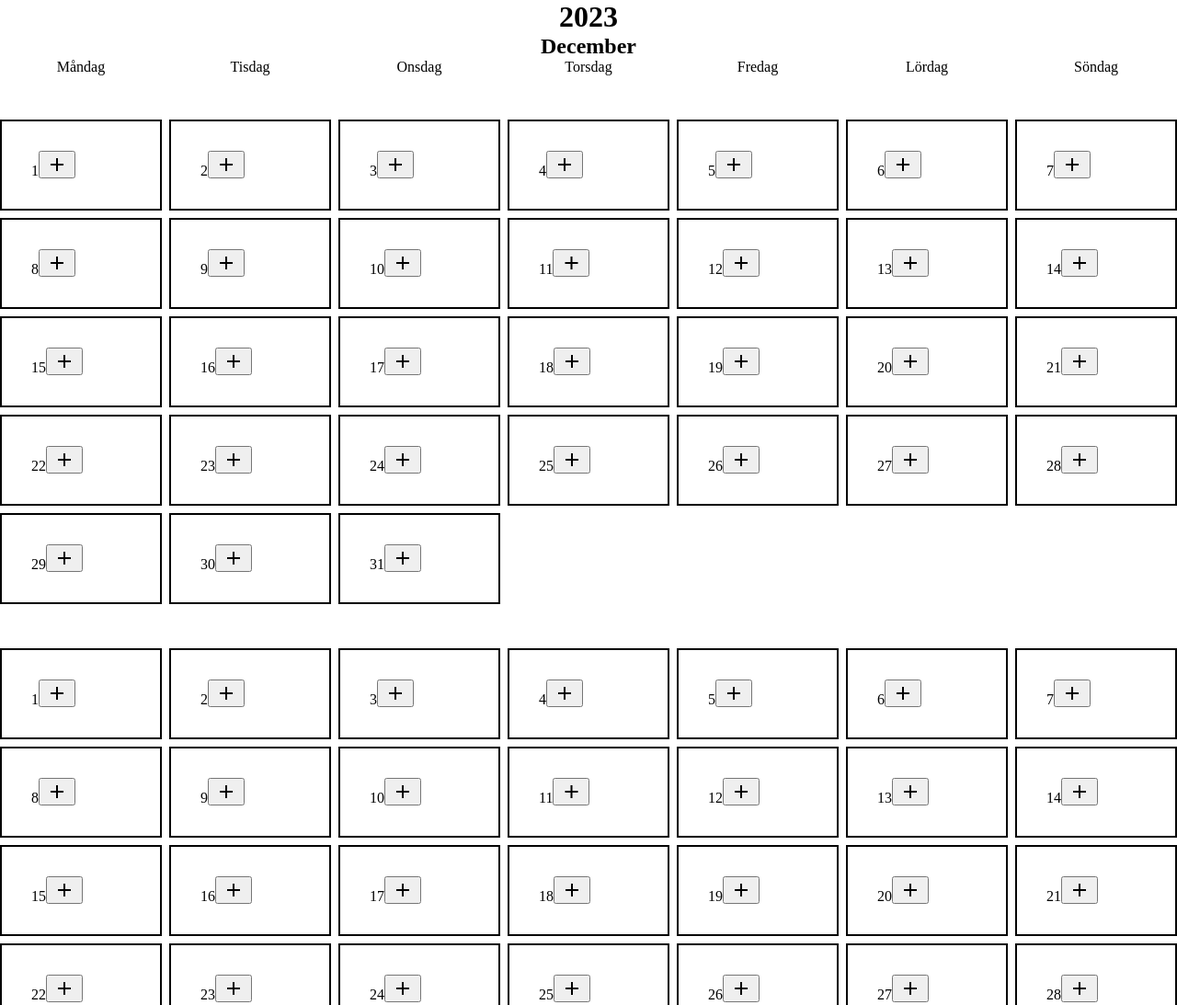
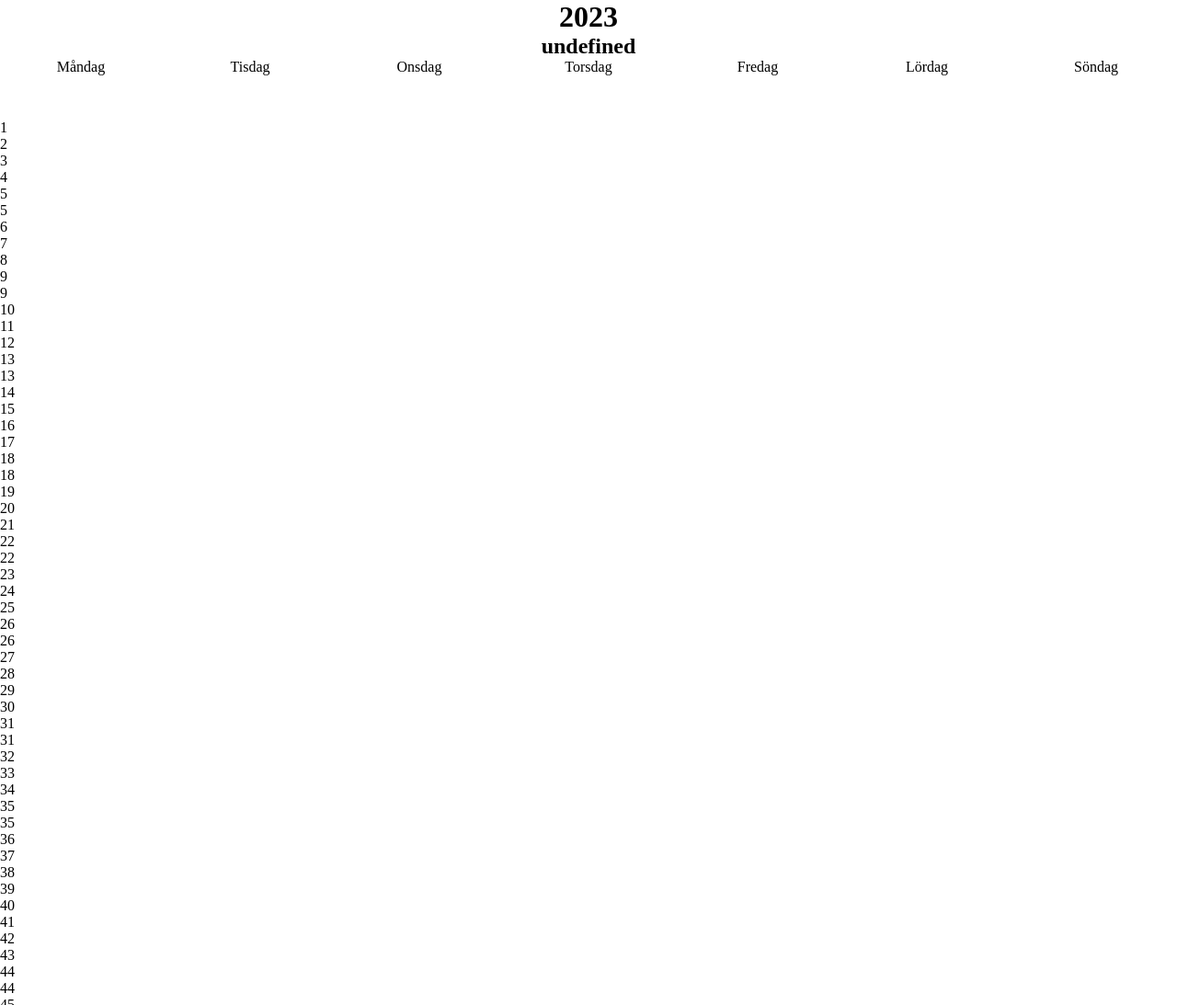
Before and after one commit to Hollgy/Calendar---Magic-Vikings, a website with bundled scripts: page index.html in a window 1280 px wide. Shown: the top 1093 px of the page at 92% size. Built offline with nearby package versions, Linux system fonts and the light colour scheme.

Commit message:
jobbat med funktion som skriver ut veckonummer, den skriver nu ut alla veckor för alla månader för alla år som ligger med i årsArrayen. Lekte runt lite med en funktion för att toggla synligheten på månaderna då det hade att göra med vilka veckor som syns och inte. blev inte färdig

```diff
--- a/src/dom.js
+++ b/src/dom.js
@@ -1,51 +1,15 @@
 import moment from './moment.js'
 
+moment.locale('sv')
 
 const calendar = {
     year: document.querySelector('.header__year'),
     month: document.querySelector('.header__month'),
     days: document.querySelector('.calendar__days'),
-    weekNumber: document.querySelector('.aside__weeks')
+    weekNumber: document.querySelector('.calendar__weeks')
 }
 
-const testArray = [
-    {
-        month: 'Januari'
-    },
-    {
-        month: 'Februari'
-    },
-    {
-        month: 'Mars'
-    },
-    {
-        month: 'April'
-    },
-    {
-        month: 'Maj'
-    },
-    {
-        month: 'Juni'
-    },
-    {
-        month: 'Juli'
-    },
-    {
-        month: 'Augusti'
-    },
-    {
-        month: 'September'
-    },
-    {
-        month: 'Oktober'
-    },
-    {
-        month: 'November'
-    },
-    {
-        month: 'December'
-    }
-]
+const testArray = []
 
 
 console.log('yolo', moment())
@@ -54,48 +18,89 @@ console.log(x)
 console.log(moment().startOf('day').fromNow())
 console.log(moment("2023-02", "YYYY-MM").daysInMonth())
 console.log(moment("2023-01", "YYYY-MM").daysInMonth())
+console.log(moment()._locale._months)
+console.log(moment("2023-01").format('WW'))
+console.log(moment().month())
+console.log(moment("2023-03-13").weekday())
+console.log(moment("2023-3-1").week())
+console.log(moment("2023-3-31").week())
+
+
 
 
 
 // Vi behöver en  funktion som 'lägger ut' rätt antal dagar för varje månad beroende på vilka värden vi stoppar i våra variabler.
 
-let year = 2023
-let month = 1
 function renderCalendar() {
 
-    for (let index = 0; index <= 11; index++) {
-        let daysInMonth = moment(`${year}-${month}`, `YYYY-MM`).daysInMonth()
-        testArray[index].days = daysInMonth
-        month++
+    for (let year = 2018; year <= 2028; year++) {
+        let yearObject = {}
+        yearObject.year = year
+        yearObject.months = []
+        let monthCounter = 1
+
+        for (let index = 0; index < 12; index++) {
+            let monthObject = {}
+            let month = moment()._locale._months[index]
+            let daysInMonth = moment(`${year}-${monthCounter}`, `YYYY-MM`).daysInMonth()
+            monthObject.month = month
+            monthObject.days = daysInMonth
+            monthObject.index = index + 1
+            yearObject.months.push(monthObject)
+            monthCounter++
+        }
+        testArray.push(yearObject)
+    }
+
+}
+renderCalendar()
+console.log(testArray);
+
+
+function writeWeekNumber(year, month, daysInMonth) {
+
+    let weekNumber = 0
+    for (let index = 1; index <= daysInMonth; index++) {
+        let date = moment(`${year}-${month}-${index}`)
+
+        // Kollar om det har blivit en ny vecka och lägger isf till en div med veckonumret
+        if (date.format('W') != weekNumber) {
+            console.log(`Nu är det veckonummer ${date.format('W')}`);
+            weekNumber = date.format('W')
+            let newWeek = document.createElement('div')
+            newWeek.innerText = weekNumber
+            calendar.weekNumber.append(newWeek)
+        }
     }
 }
-renderCalendar()
-testArray.forEach(element => {
-    console.log(`${element.month} har ${element.days} dagar`);
-})
-
-// function checkIfToday() {
-//     dagArray.forEach(element => {
-//         const dateFormatted = format(element, 'dd/MM/yyyy')
-//         let day = dateFormatted.slice(0, 1)
-//         let month = dateFormatted.slice(3, 4)
-//         let year = dateFormatted.slice(6, 9)
-//         if (isToday(new Date(year, month, day)) == true) {
-//         }
-//     });
-// }
-
-// isToday(new Date(2023, 2, 10))
 
 
-for (let element of testArray) {
+// Tar bort hidden-klassen om året matchar parametern year och månaden har samma index som månaden har i månadsarrayen (plus ett eftersom månadsarrayen börjar på 0).
+
+// Jämföra ett inkommande year- och månads-värde med ett års- och månadsobjekt och ta bort hidden på den som matchar.
+function toggleMonthVisibility(year, month) {
+    let targetMonth = document.querySelector(`#y${year}-${month.index}`)
+    console.log(targetMonth);
+    // if (moment().year() == year && moment().month() == (month.index + 1)) {
+    console.log('Månaden är: ' + month + ' år: ' + year);
+    // targetMonth.classList.remove('hidden')
     calendar.year.innerText = year
-    calendar.month.innerText = element.month
+    calendar.month.innerText = month.month
+}
+
+
+function createMonth(year, month) {
     const monthWrapper = document.createElement('div')
-    monthWrapper.classList.add('month')
+    monthWrapper.classList.add('month', 'hidden')
+    monthWrapper.setAttribute('id', `y${year}-${month.index}`)
+    toggleMonthVisibility(2023, 3)
+    console.log(year);
+    console.log(month.index);
+    console.log(month.days);
+    writeWeekNumber(year, month.index, month.days)
 
-    for (let index = 1; index <= element.days; index++) {
-        // Använd funktion från date.fns för att kontrollera vilken vecka det är för att bestämma vilken siffra som ska skrivas ut i aside.
+
+    for (let index = 1; index <= month.days; index++) {
 
         // Skapar div med datum
         let newDay = document.createElement('div')
@@ -108,22 +113,29 @@ for (let element of testArray) {
         showAddInfoModalBtn.innerHTML = `<span class="material-symbols-outlined">
         add
         </span>`
-        showAddInfoModalBtn.title =  'Lägg till aktivitet'
+        showAddInfoModalBtn.title = 'Lägg till aktivitet'
         showAddInfoModalBtn.id = index
 
         showAddInfoModalBtn.addEventListener('click', () => {
 
             modal.innerHTML = ''
-
-            addNewOrEditInfoToDay(newDay, element.month, index)
+            addNewOrEditInfoToDay(newDay, element.months[index], index)
         })
 
         newDay.append(showAddInfoModalBtn)
-
         monthWrapper.append(newDay)
     }
+    // }
     calendar.days.append(monthWrapper)
 }
+
+
+testArray.forEach(yearObject => {
+    yearObject.months.forEach(month => {
+        createMonth(yearObject.year, month)
+    })
+})
+
 
 const modal = document.querySelector('.modal')
 const overlay = document.querySelector('.overlay')
--- a/styles/style.css
+++ b/styles/style.css
@@ -22,10 +22,13 @@
     background-color: #f1f1f1;
 }
 
-.hidden {
-    display: none;
-    visibility: hidden;
+.month {
+    display: grid;
+    grid-template-columns: repeat(7, 1fr);
+    gap: 0.5em;
+    margin-bottom: 3em;
 }
+
 
 header {
     text-align: center;
@@ -47,9 +50,7 @@ header {
     border: 2px solid black;
 }
 
-.month {
-    display: grid;
-    grid-template-columns: repeat(7, 1fr);
-    gap: 0.5em;
-    margin-bottom: 3em;
+.hidden {
+    display: none;
+    visibility: hidden;
 }
```
